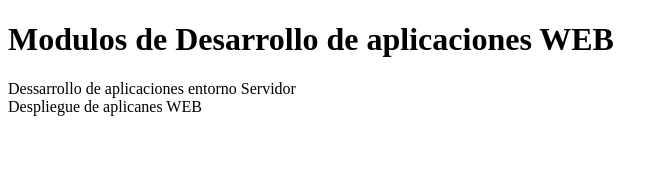
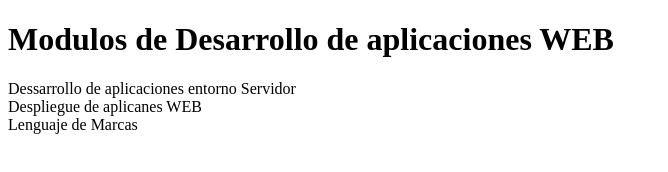
Before and after one commit to BreynerPavas/DAW2.4, a plain HTML site: page index.html in a window 1280 px wide. Shown: the whole page, without its empty margins (0-668 px from the left). Drawn offline with Linux system fonts and the light colour scheme.

Commit message:
agregamos modulo de primer curso

```diff
--- a/index.html
+++ b/index.html
@@ -9,5 +9,6 @@
     <h1>Modulos de Desarrollo de aplicaciones WEB</h1>
     <div>Dessarrollo de aplicaciones entorno Servidor</div>
     <div>Despliegue de aplicanes WEB</div>
+    <div>Lenguaje de Marcas</div>
 </body>
 </html>
```
